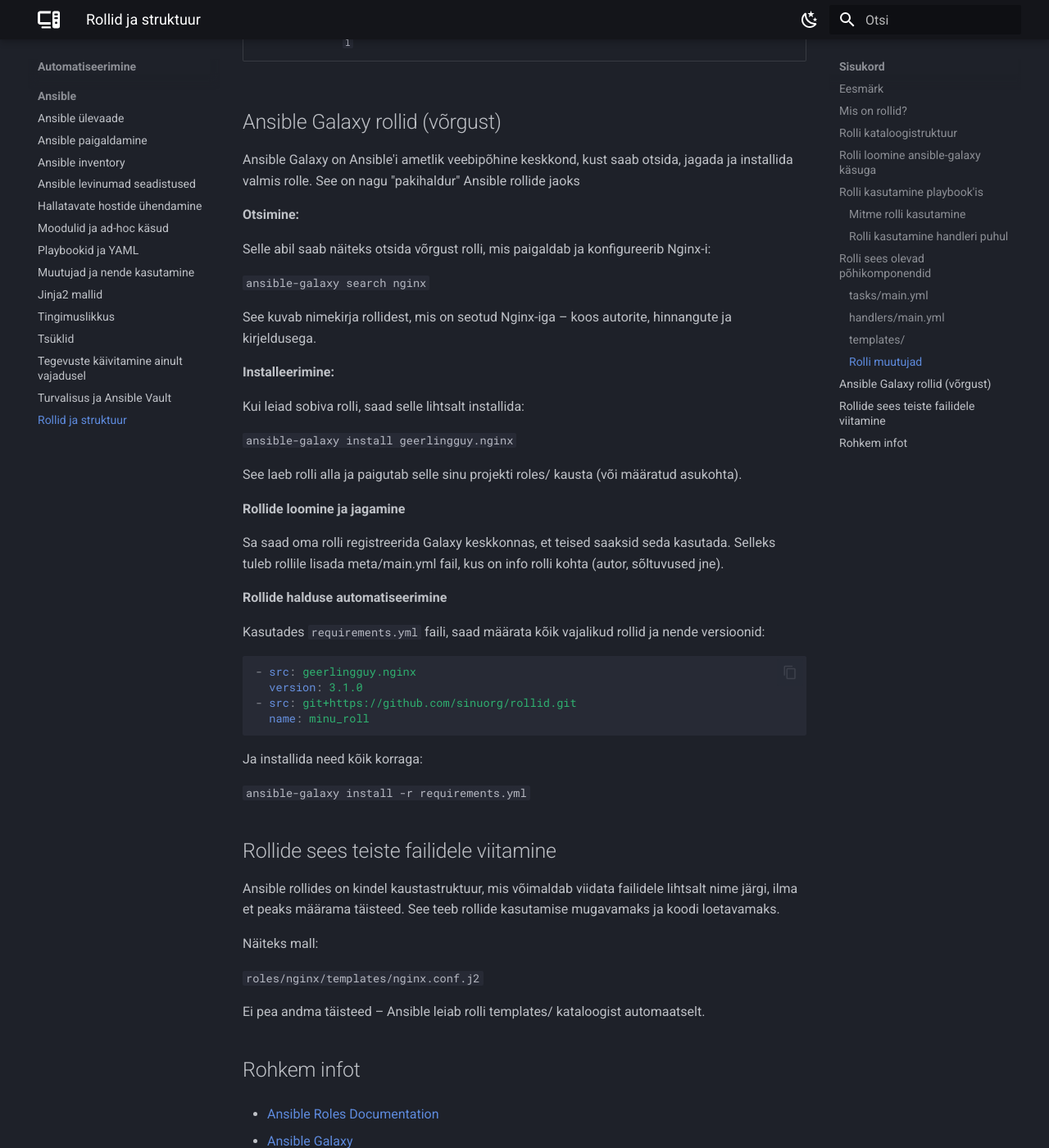
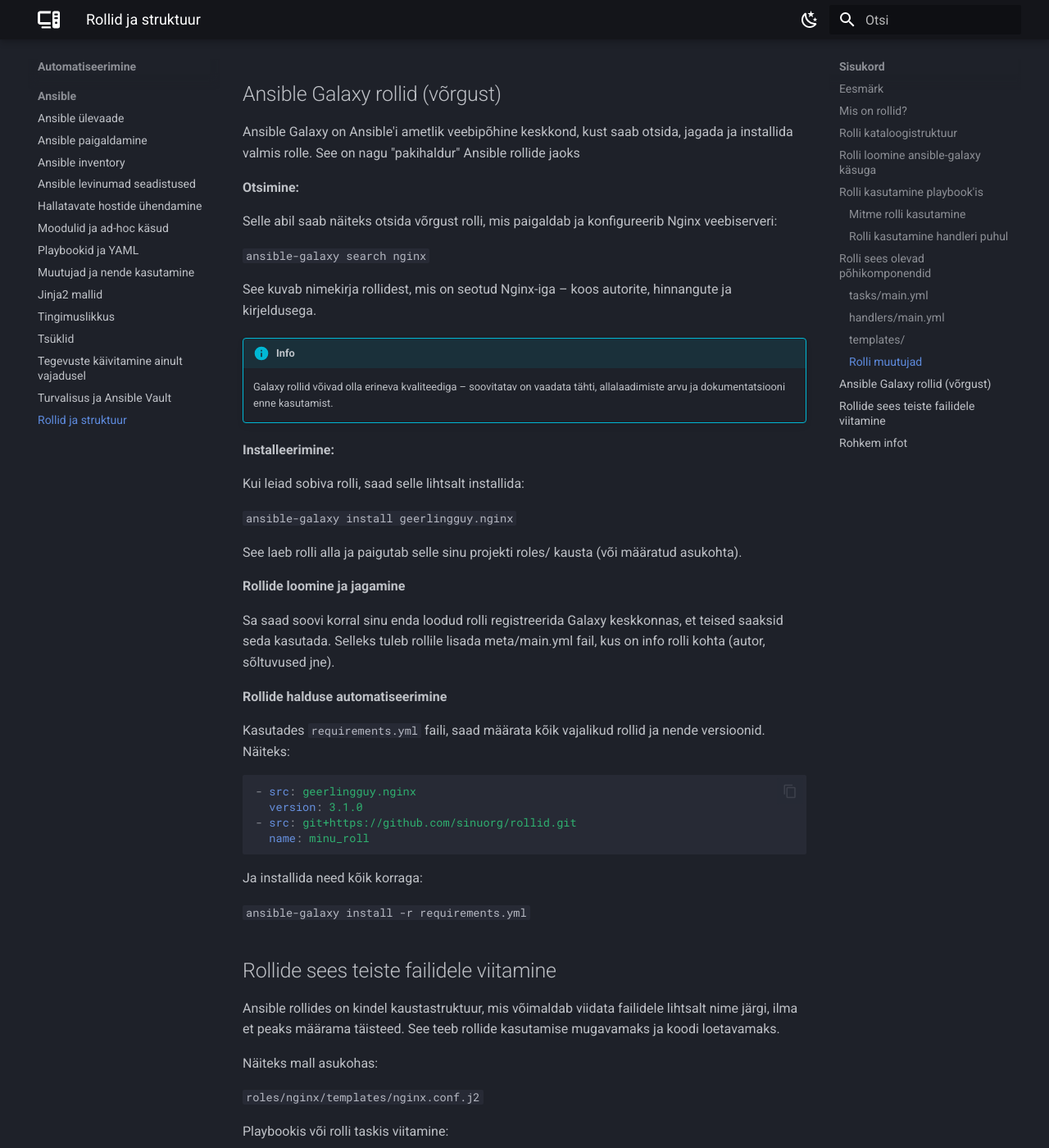
Before and after one commit to priitpaap/priitpaap.github.io, an MkDocs documentation site: the page built from docs/ansible/ansibleroles.md, in a window 1280 px wide and 1400 px high, scrolled down 5447 px. Shown: the whole window at 82% size. Built offline with MkDocs 1.6.1 and Material for MkDocs 9.7.7, drawn with Linux system fonts in a browser that asks for light colours; some of the changed text lies outside the part shown.

Commit message:
Update ansibleroles.md

````diff
--- a/docs/ansible/ansibleroles.md
+++ b/docs/ansible/ansibleroles.md
@@ -238,11 +237,14 @@
 
 **Otsimine:**
 
-Selle abil saab näiteks otsida võrgust rolli, mis paigaldab ja konfigureerib Nginx-i:
+Selle abil saab näiteks otsida võrgust rolli, mis paigaldab ja konfigureerib Nginx veebiserveri:
 
 `ansible-galaxy search nginx`
 
 See kuvab nimekirja rollidest, mis on seotud Nginx-iga – koos autorite, hinnangute ja kirjeldusega.
+
+!!! info
+    Galaxy rollid võivad olla erineva kvaliteediga – soovitatav on vaadata tähti, allalaadimiste arvu ja dokumentatsiooni enne kasutamist.
 
 **Installeerimine:**
 
@@ -254,11 +256,11 @@
 
 **Rollide loomine ja jagamine**
 
-Sa saad oma rolli registreerida Galaxy keskkonnas, et teised saaksid seda kasutada. Selleks tuleb rollile lisada meta/main.yml fail, kus on info rolli kohta (autor, sõltuvused jne).
+Sa saad soovi korral sinu enda loodud rolli registreerida Galaxy keskkonnas, et teised saaksid seda kasutada. Selleks tuleb rollile lisada meta/main.yml fail, kus on info rolli kohta (autor, sõltuvused jne).
 
 **Rollide halduse automatiseerimine**
 
-Kasutades `requirements.yml` faili, saad määrata kõik vajalikud rollid ja nende versioonid:
+Kasutades `requirements.yml` faili, saad määrata kõik vajalikud rollid ja nende versioonid. Näiteks:
 
 ```yaml
 - src: geerlingguy.nginx
@@ -275,10 +277,18 @@
 
 Ansible rollides on kindel kaustastruktuur, mis võimaldab viidata failidele lihtsalt nime järgi, ilma et peaks määrama täisteed. See teeb rollide kasutamise mugavamaks ja koodi loetavamaks.
 
-Näiteks mall:
+Näiteks mall asukohas:
 
 `roles/nginx/templates/nginx.conf.j2`
 
+Playbookis või rolli taskis viitamine:
+
+```yaml
+- name: Loo Nginx konfiguratsioon
+  ansible.builtin.template:
+    src: nginx.conf.j2
+    dest: /etc/nginx/nginx.conf
+```
 Ei pea andma täisteed – Ansible leiab rolli templates/ kataloogist automaatselt.
 
 
````
Also changed, not shown: other parts of docs/ansible/ansibleroles.md (+1 -2 lines).
